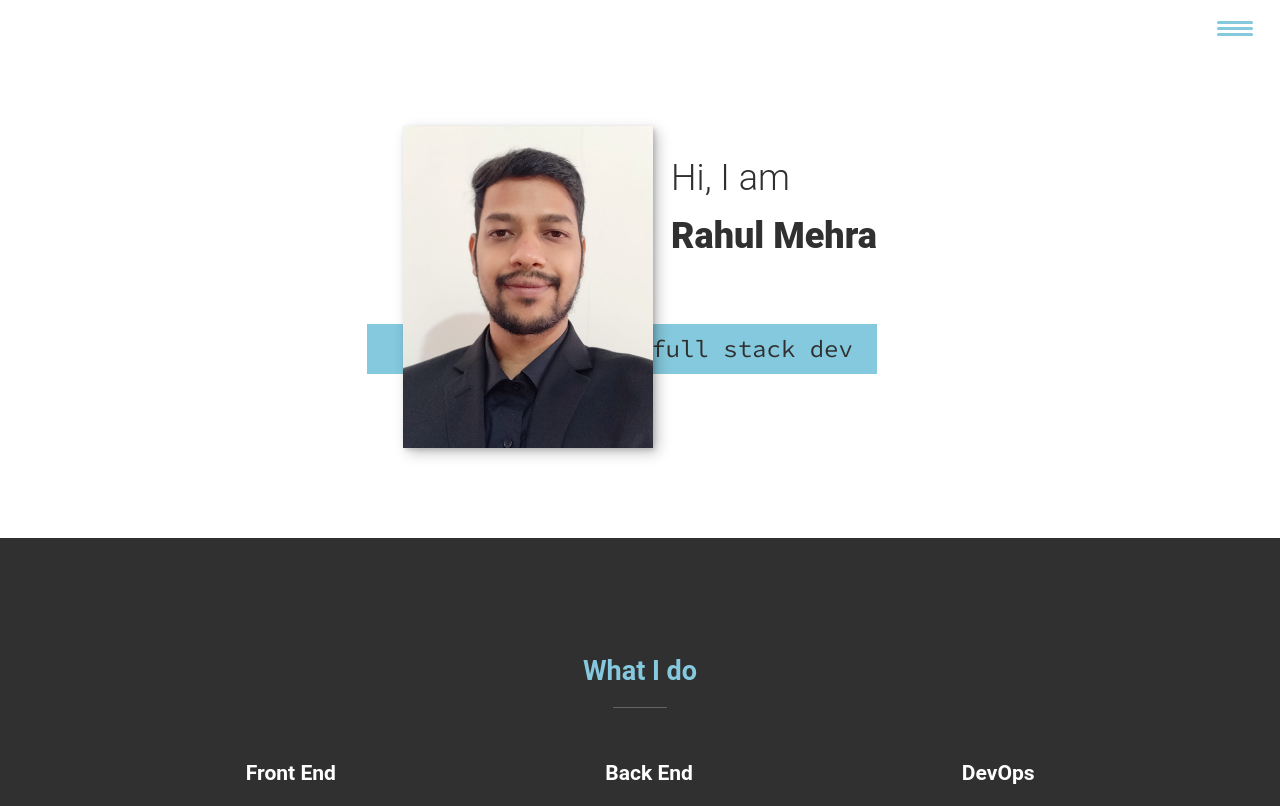
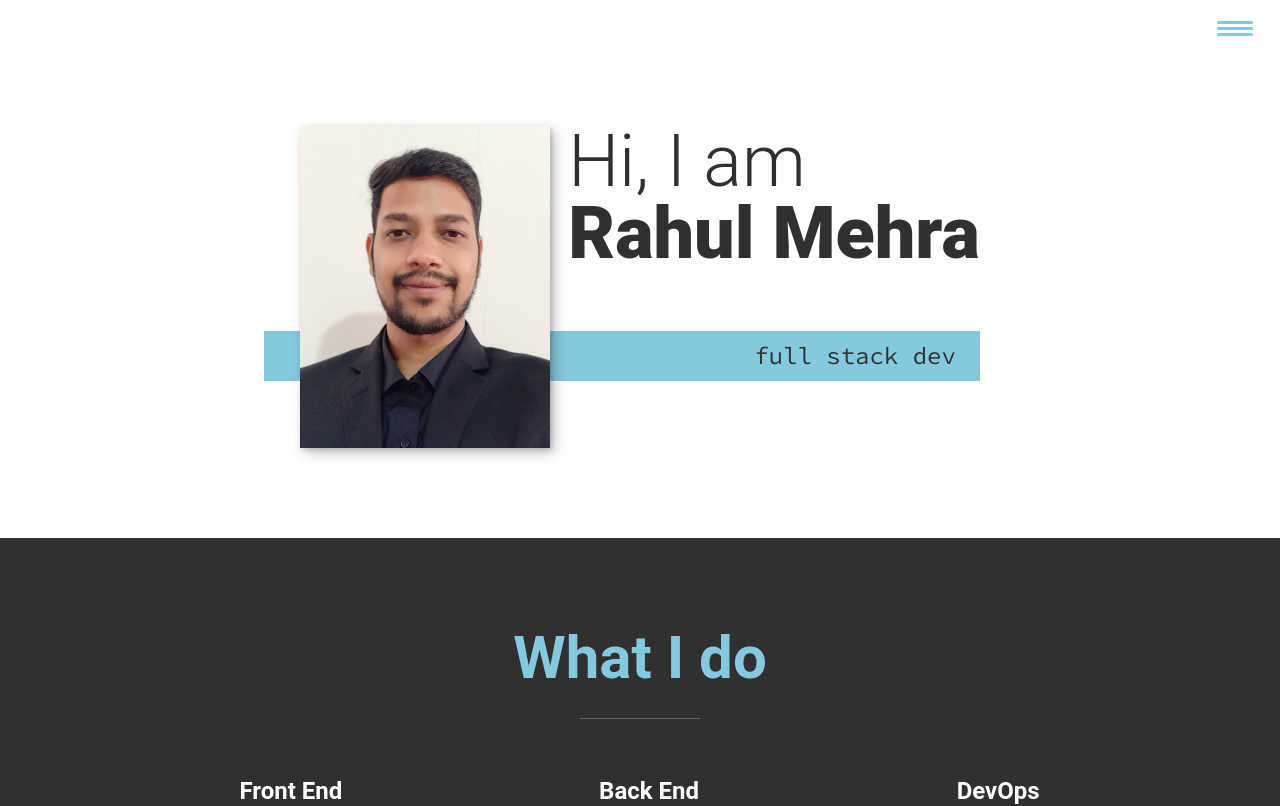
Before and after one commit to rahulm2/rahulm2.github.io, a React (Create React App) app: page / in a window 1280 px wide. Shown: the top 806 px of the page. Built offline with nearby package versions, Linux system fonts and the light colour scheme.

Commit message:
added typography

```diff
--- /dev/null
+++ b/src/assets/sass/helpers/_typography.scss
@@ -0,0 +1,22 @@
+/* Typography */
+
+h1,
+h2,
+h3,
+h4 {
+  line-height: 1;
+  margin: 0;
+}
+
+h1 {
+  font-size: var(--fs-h1);
+}
+h2 {
+  font-size: var(--fs-h2);
+}
+h3 {
+  font-size: var(--fs-h3);
+}
+h4 {
+  font-size: var(--fs-h4);
+}
--- a/src/assets/sass/layout/_section-about.scss
+++ b/src/assets/sass/layout/_section-about.scss
@@ -10,7 +10,6 @@
   margin-bottom: 1em;
 }
 
-.section__subtitle--intro,
 .section__subtitle--about {
   background: $clr-accent;
   padding: 0.25em 1em;
--- a/src/assets/sass/layout/_section-intro.scss
+++ b/src/assets/sass/layout/_section-intro.scss
@@ -6,8 +6,7 @@
   display: block;
 }
 
-.section__subtitle--intro,
-.section__subtitle--about {
+.section__subtitle--intro {
   background: $clr-accent;
   padding: 0.25em 1em;
   font-family: $ff-secondary;
--- a/src/assets/sass/main.scss
+++ b/src/assets/sass/main.scss
@@ -1,5 +1,6 @@
 @import "./helpers/variables";
-@import "./basic/root.scss";
+@import "./basic/root";
+@import "./helpers/typography";
 @import "./layout/header";
 @import "./layout/section-intro";
 @import "./layout/section-services";
--- a/src/index.js
+++ b/src/index.js
@@ -3,6 +3,7 @@ import ReactDOM from "react-dom";
 import App from "./App";
 import reportWebVitals from "./reportWebVitals";
 import "./assets/sass/main.scss";
+//import "./index.css";
 
 ReactDOM.render(
   <React.StrictMode>
```
Also changed, not shown: src/assets/sass/basic/_root.scss (renamed from src/assets/sass/basic/root.scss).
